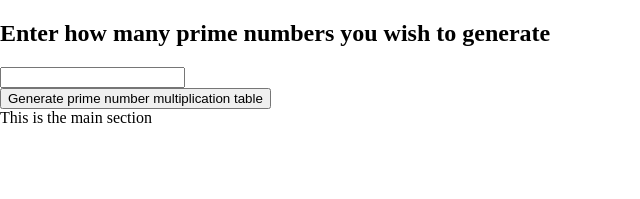
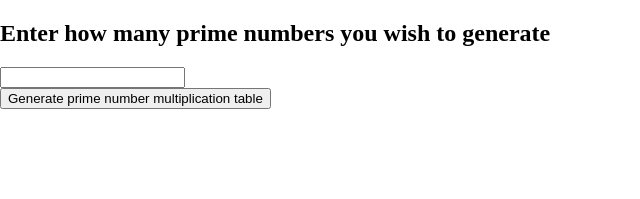
Before and after one commit to Alequin/Prime_tables, a React app: page / in a window 1280 px wide. Shown: the top 199 px of the page, without its empty margins (0-640 px from the left). Built offline with nearby package versions, Linux system fonts and the light colour scheme; the HTML template or start-up script is replaced by a standard one.

Commit message:
MainPage: made contents flex in a column to have content fill available space

```diff
--- a/src/App.scss
+++ b/src/App.scss
@@ -1,3 +1,7 @@
+html, body, #react-root{
+  height: 100%;
+}
+
 body{
   margin: 0;
 }
--- a/src/containers/mainPage/MainPage.jsx
+++ b/src/containers/mainPage/MainPage.jsx
@@ -14,10 +14,10 @@ class MainPage extends React.Component{
 
   render(){
     return (
-      <div>
+      <div className="main-page">
         <Nav onClickButton={this.onClickGenerateButton}/>
         <section className="content-container">
-          This is the main section
+
         </section>
       </div>
     )
--- a/src/containers/mainPage/MainPage.scss
+++ b/src/containers/mainPage/MainPage.scss
@@ -1,2 +1,10 @@
-.content-container{
+.main-page{
+  height: 100%;
+  display: flex;
+  flex-direction: column;
+
+  .content-container{
+    flex: 1;
+    background-color: red;
+  }
 }
```
